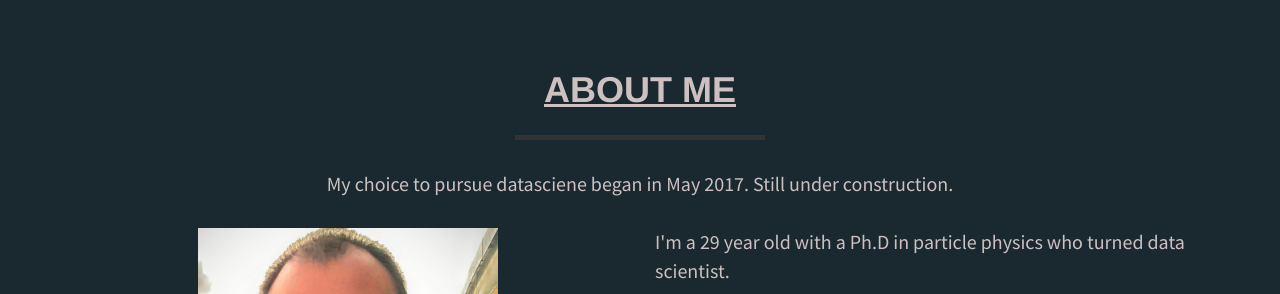
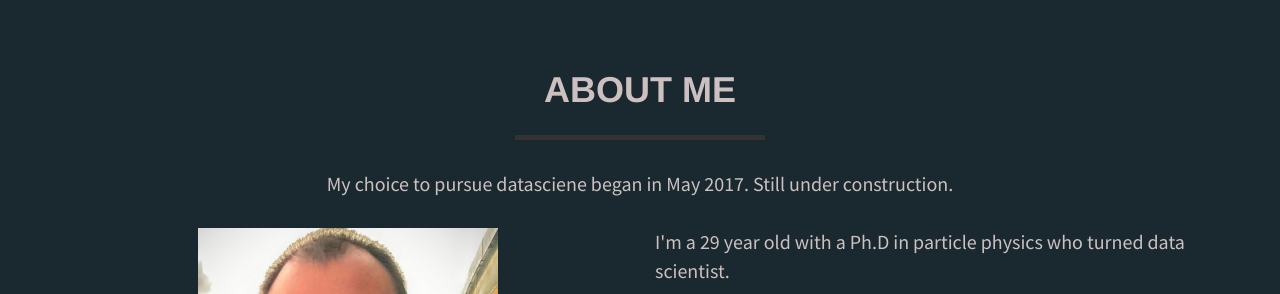
Before and after one commit to 1grossora/1grossora.github.io, a Jekyll site: the page built from index.html, in a window 1280 px wide. Shown: the part 900-1194 px from the top of the page. Built offline with Jekyll 4.4.1, drawn with Linux system fonts in a browser that asks for light colours.

```diff
--- a/_includes/about.html
+++ b/_includes/about.html
@@ -2,7 +2,7 @@
    <div class="container">
       <div class="row">
         <div class="col-lg-12 text-center">
-        <h1> <u>About Me </u></h1>
+        <h1> About Me </h1>
         <hr class="star-light">
       <p> My choice to pursue datasciene began in May 2017. Still under construction. </p>
 
```
